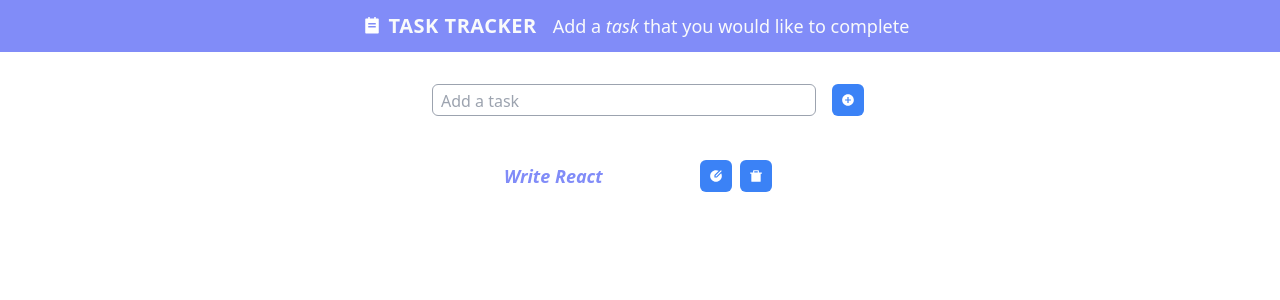
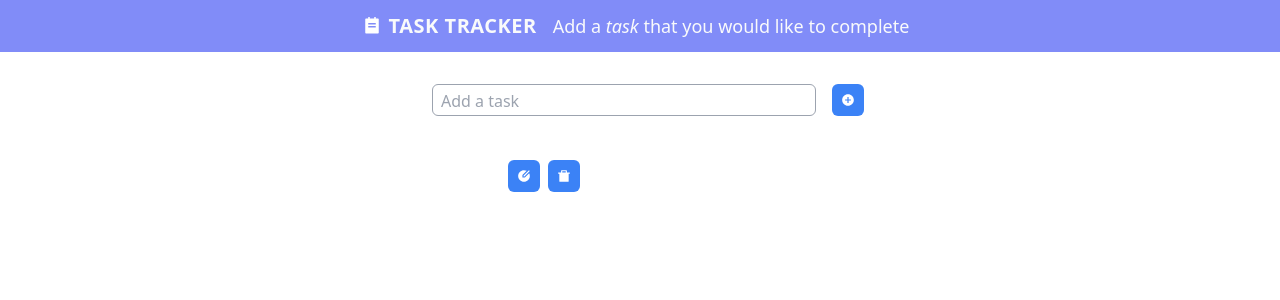
Before and after one commit to SKenzler/tailwind-todo, a React (Vite) app: page / in a window 1280 px wide. Both pictures are taken after a click on the button 848 px from the left and 100 px from the top of the page. Shown: the top 300 px of the page. Built offline with nearby package versions, Linux system fonts and the light colour scheme.

Commit message:
add functionalty to the Add and the Delete button

```diff
--- a/src/App.jsx
+++ b/src/App.jsx
@@ -1,12 +1,39 @@
+import { useState } from "react";
 import TodoUI from "./components/TodoUI";
 import TodoList from "./components/TodoList";
 import "./index.css";
 
 function App() {
+  const [todos, setTodos] = useState([]);
+  const [userTodo, setUserTodo] = useState(" ");
+  const handleAddTodos = (userTodo) => {
+    const newTodos = [...todos, userTodo];
+    setTodos(newTodos);
+  };
+
+  const handleDeleteTodo = (index) => {
+    const newTodos = todos.filter((_, todoIndex) => todoIndex !== index);
+    setTodos(newTodos);
+  };
+
+  const handleEditTodo = (index) => {
+    const editValue = todos[index];
+    setUserTodo(editValue);
+    handleDeleteTodo(index);
+  };
+
   return (
     <>
-      <TodoUI />
-      <TodoList />
+      <TodoUI
+        userTodo={userTodo}
+        setUserTodo={setUserTodo}
+        handleAddTodos={handleAddTodos}
+      />
+      <TodoList
+        handleEditTodo={handleEditTodo}
+        handleDeleteTodo={handleDeleteTodo}
+        todos={todos}
+      />
     </>
   );
 }
--- a/src/components/TodoCard.jsx
+++ b/src/components/TodoCard.jsx
@@ -1,21 +1,22 @@
 import React from "react";
 import { RiEditCircleFill, RiDeleteBin7Fill } from "react-icons/ri";
 
-const TodoCard = ({ todo }) => {
+const TodoCard = ({ todo, handleDeleteTodo, handleEditTodo, index }) => {
   return (
     <li className="w-full flex justify-between items-center text-lg text-indigo-400 font-semibold italic py-1 px-2">
-      {" "}
       {todo}
       <div className="flex py-2">
         <button
           type="button"
           className="flex justify-center items-center w-8 h-8 text-gray-50 bg-blue-500 rounded-md hover:bg-blue-950 transition-all ease-out duration-300 mx-1"
+          onClick={() => handleEditTodo(index)}
         >
           <RiEditCircleFill size={14} color="#fff" />
         </button>
         <button
           type="button"
           className="flex justify-center items-center w-8 h-8 text-gray-50 bg-blue-500 rounded-md hover:bg-blue-950 transition-all ease-out duration-300 mx-1"
+          onClick={() => handleDeleteTodo(index)}
         >
           <RiDeleteBin7Fill size={14} color="#fff" />
         </button>
--- a/src/components/TodoList.jsx
+++ b/src/components/TodoList.jsx
@@ -1,14 +1,19 @@
 import React, { useState } from "react";
 import TodoCard from "./ToDoCard";
 
-const TodoList = () => {
-  const [todos, setTodos] = useState(["Write React"]);
-
+const TodoList = ({ todos, handleDeleteTodo }) => {
   return (
     <div className="flex justify-center items-center flex-col">
       <ul className="w-72 flex flex-col justify-start items-center">
         {todos.map((todo, todoIndex) => {
-          return <TodoCard key={todoIndex} todo={todo} />;
+          return (
+            <TodoCard
+              key={todoIndex}
+              todo={todo}
+              handleDeleteTodo={handleDeleteTodo}
+              index={todoIndex}
+            />
+          );
         })}
       </ul>
     </div>
--- a/src/components/TodoUI.jsx
+++ b/src/components/TodoUI.jsx
@@ -1,7 +1,10 @@
 import React from "react";
+import { useState } from "react";
 import { RiTodoFill, RiAddCircleFill } from "react-icons/ri";
 
-const TodoUI = () => {
+const TodoUI = ({ handleAddTodos }) => {
+  const [userTodo, setUserTodo] = useState("");
+
   return (
     <header className="flex flex-col">
       <div className="flex justify-center items-center bg-indigo-400">
@@ -18,12 +21,17 @@ const TodoUI = () => {
         <input
           type="text"
           placeholder="Add a task"
+          value={userTodo}
+          onChange={(e) => setUserTodo(e.target.value)}
           className="min-w-96 h-8 text-gray-400 text-lg font-normal border border-gray-400 rounded-md outline-none pl-2 placeholder:text-base tracking-normal m-4"
         />
         <button
           type="button"
           className="flex justify-center items-center w-8 h-8 text-gray-50 bg-blue-500 rounded-md hover:bg-blue-950 transition-all ease-out duration-300"
-          onClick={() => {}}
+          onClick={() => {
+            handleAddTodos(userTodo);
+            setUserTodo("");
+          }}
         >
           {" "}
           <RiAddCircleFill size={14} color="#fff" />
```
Also changed, not shown: 1 other file (tests, documents, lock files or other folders).
